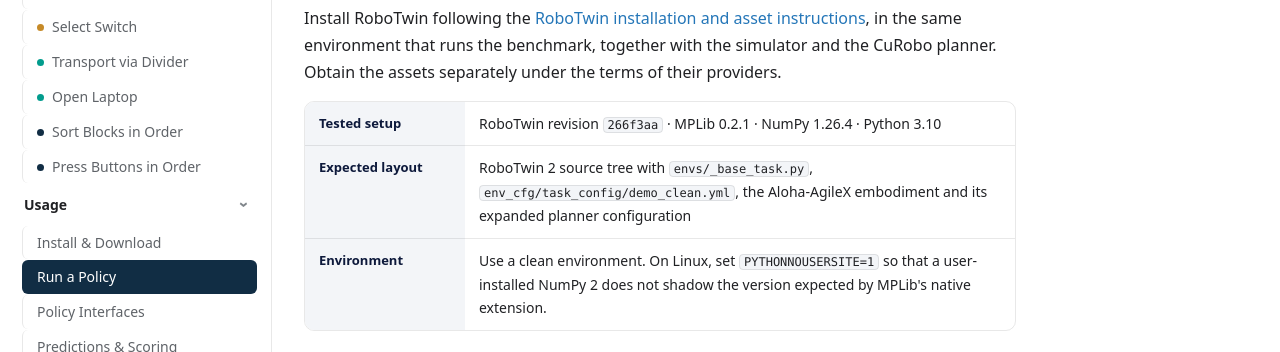
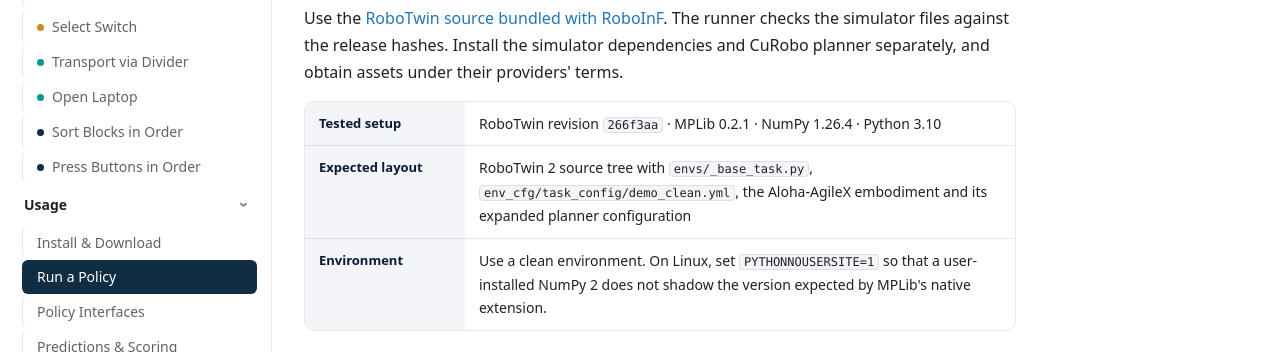
Before and after one commit to SJTU-DeepVisionLab/RoboInF, a plain HTML site: page usage/run/index.html in a window 1280 px wide. Shown: the part 325-677 px from the top of the page. Drawn offline with Linux system fonts and the light colour scheme; a web font is replaced by a local one.

Commit message:
Document bundled simulator setup and judgment export

```diff
--- a/usage/run/index.html
+++ b/usage/run/index.html
@@ -49,7 +49,7 @@
   </div></section>
   <section class="doc usage"><div class="inner">
 <h2 id="robotwin">Set up RoboTwin</h2>
-<p>Install RoboTwin following the <a href="https://github.com/RoboTwin-Platform/RoboTwin" target="_blank" rel="noopener">RoboTwin installation and asset instructions</a>, in the same environment that runs the benchmark, together with the simulator and the CuRobo planner. Obtain the assets separately under the terms of their providers.</p>
+<p>Use the <a href="https://github.com/SJTU-DeepVisionLab/RoboInF/tree/main/third_party/robotwin">RoboTwin source bundled with RoboInF</a>. The runner checks the simulator files against the release hashes. Install the simulator dependencies and CuRobo planner separately, and obtain assets under their providers' terms.</p>
 <div class="tbl info"><table>
 <tr><th>Tested setup</th><td><a href="https://github.com/RoboTwin-Platform/RoboTwin/tree/266f3aadf505a4f7fe9af0faa41a20f5f47cd123" target="_blank" rel="noopener">RoboTwin revision <code>266f3aa</code></a> · MPLib 0.2.1 · NumPy 1.26.4 · Python 3.10</td></tr>
 <tr><th>Expected layout</th><td>RoboTwin 2 source tree with <code>envs/_base_task.py</code>, <code>env_cfg/task_config/demo_clean.yml</code>, the Aloha-AgileX embodiment and its expanded planner configuration</td></tr>
```
Also changed, not shown: usage/scoring/index.html (+1 -0 lines).
